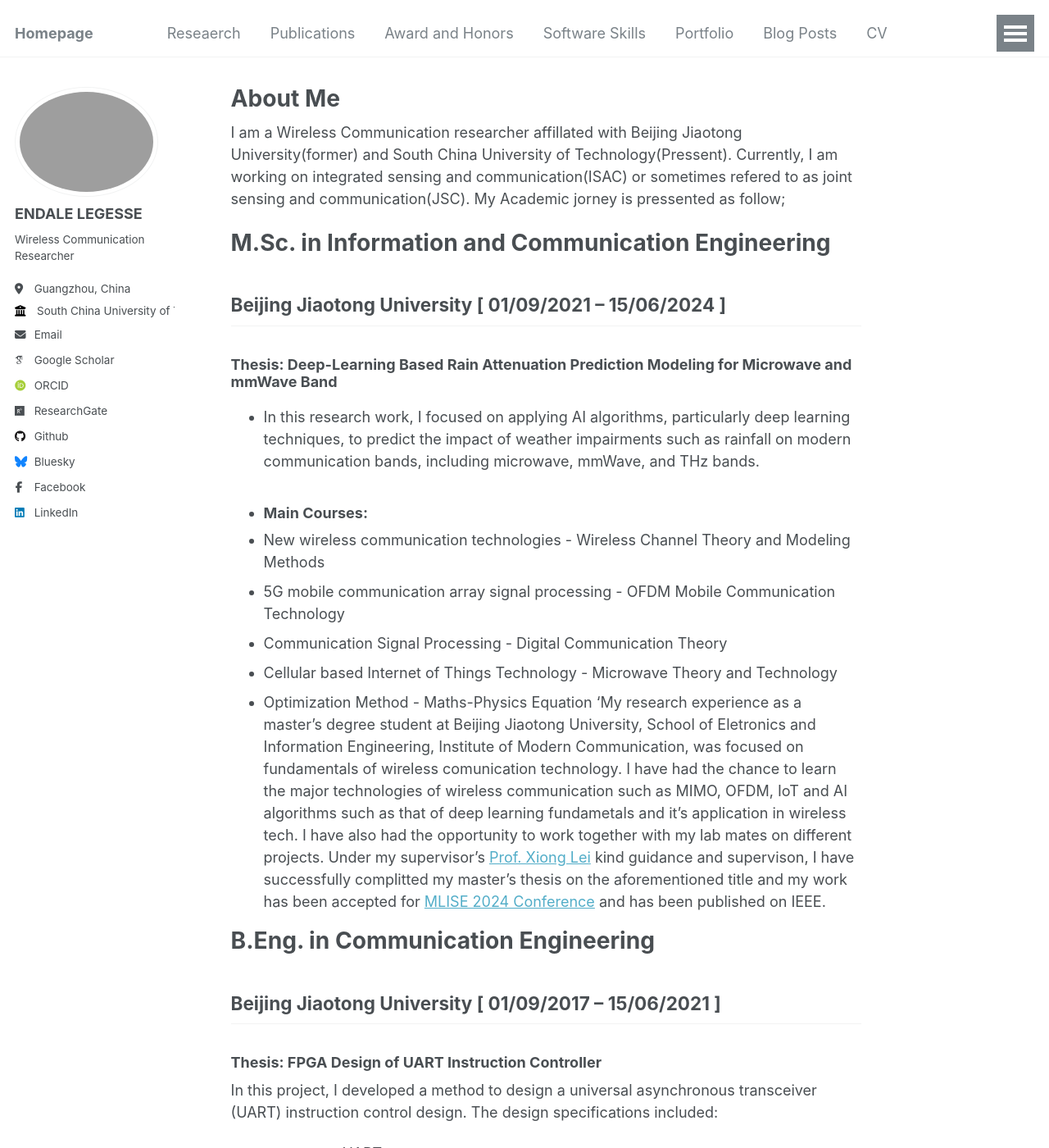
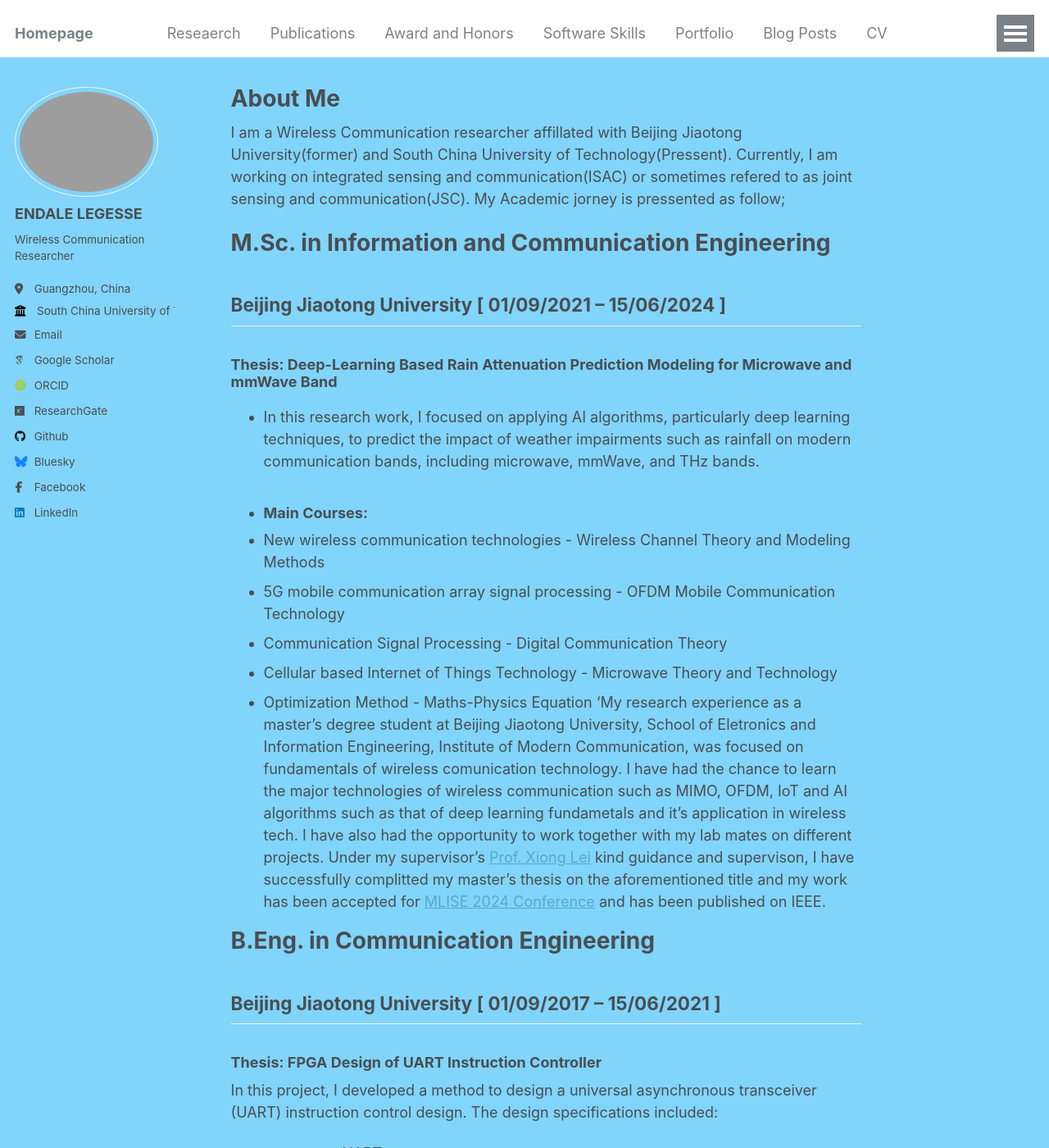
Before and after one commit to endalelegesse/endalelegesse.github.io, a Jekyll site: the page built from _pages/about.md, in a window 1280 px wide and 1400 px high. Shown: the whole window at 82% size. Built offline with Jekyll 4.4.1, drawn with Linux system fonts in a browser that asks for light colours; some web fonts are replaced.

Commit message:
change made

```diff
--- a/assets/css/academicons.css
+++ b/assets/css/academicons.css
@@ -569,3 +569,6 @@ border-radius: .1em;
 .ai-inverse {
   color: #fff;
 }
+body {
+  background-color: #81D4FA;
+}
```
